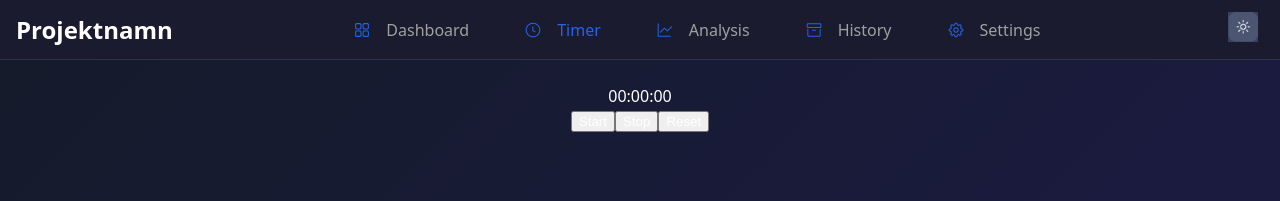
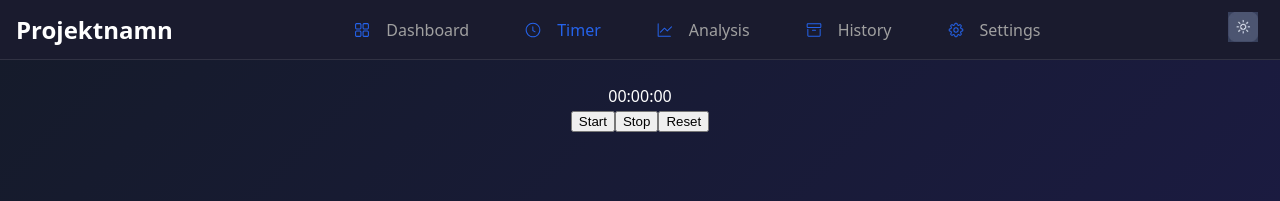
Before and after one commit to NM-Codes/prod-system, a React (Vite) app in the folder my-react-project/: page / in a window 1280 px wide. Both pictures are taken after a click on the link "Timer". Shown: the top 201 px of the page. Built offline with nearby package versions, Linux system fonts and the light colour scheme.

Commit message:
add small fix on the style.

```diff
--- a/my-react-project/src/Components/Timer/Timer.module.css
+++ b/my-react-project/src/Components/Timer/Timer.module.css
@@ -1,3 +1,3 @@
 .buttons button {
-    color: white;
+    color: black;
 }
--- a/my-react-project/src/Components/WorkSession/WorkSession.css
+++ b/my-react-project/src/Components/WorkSession/WorkSession.css
@@ -17,9 +17,10 @@
 }
 
 .form-group label {
-  font-weight: 600;
+  font-weight: 450;
   color: #374151;
-  font-size: 1.05rem;
+  font-size: 1rem;
+  text-align: left;
 }
 
 .text-input {
```
